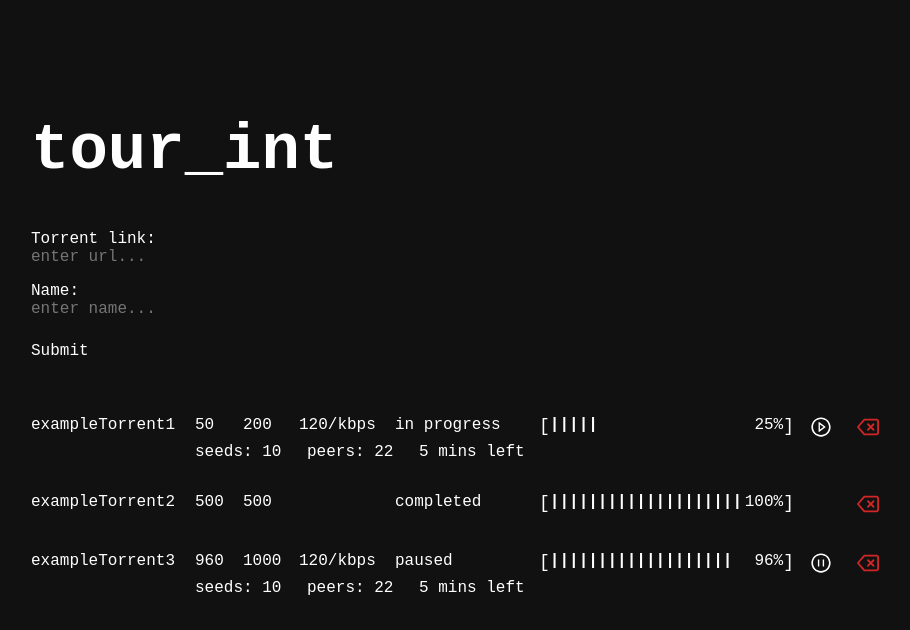
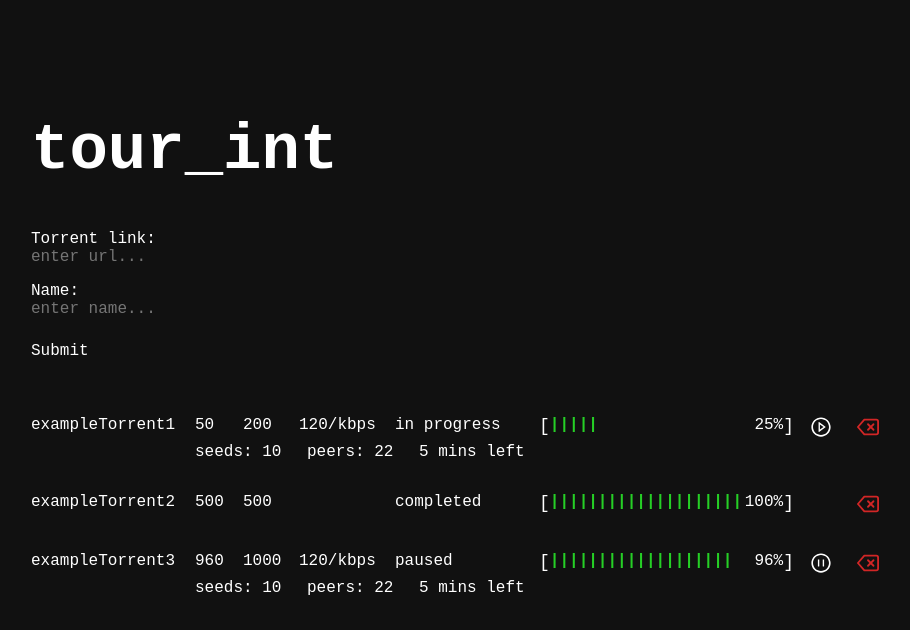
Before and after one commit to johnvtan/tour-int, a React (Create React App) app in the folder client/: page / in a window 1280 px wide. Shown: the top 630 px of the page, without its empty margins (185-1095 px from the left). Built offline with nearby package versions, Linux system fonts and the light colour scheme.

Commit message:
Refactor progress bar to accept other loading icons

```diff
--- a/client/src/components/ProgressBar.jsx
+++ b/client/src/components/ProgressBar.jsx
@@ -10,19 +10,15 @@ function ProgressBar(props) {
   const { downloaded_bytes, total_size_bytes } = props;
   const progress = (downloaded_bytes / total_size_bytes) * 100;
 
-  const bars = [];
   // hardcoding 1 bar every 5%, up to 20 max.
   // changing this requires making styling dynamic for the entire component
   const numberOfBars = Math.floor(progress / 5);
-  for (let i = 0; i < numberOfBars; i++) {
-    bars.push("|");
-  }
 
   return (
     <ProgressBarContainer>
       <Edge>[</Edge>
-      {bars.map((bar, idx) => (
-        <Bar key={idx}>{bar}</Bar>
+      {[...Array(numberOfBars)].map((num, idx) => (
+        <Bar key={idx}>|</Bar>
       ))}
       <div style={{ marginLeft: "auto", display: "flex" }}>
         <Percent>{progress}%</Percent>
--- a/client/src/styles/ProgressBarStyles.js
+++ b/client/src/styles/ProgressBarStyles.js
@@ -10,6 +10,7 @@ export const Edge = styled.div`
 
 export const Bar = styled.div`
   font-weight: 700;
+  color: #26cf26;
 `;
 
 export const Percent = styled.div``;
```
